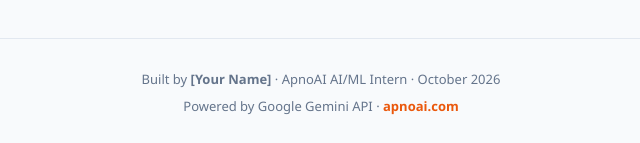
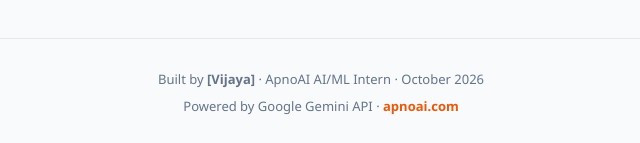
Before and after one commit to dulamvijaya333-crypto/ai-career-copilot, a plain HTML site: page index.html in a window 1280 px wide. Shown: the part 758-901 px from the top of the page, 319-959 px from the left. Drawn offline with Linux system fonts and the light colour scheme.

Commit message:
Update index.html

```diff
--- a/index.html
+++ b/index.html
@@ -393,7 +393,7 @@ footer a:hover { text-decoration: underline; }
 
 <footer>
   <!-- ✏️ CUSTOMIZE: Change footer text to your name -->
-  <p>Built by <strong>[Your Name]</strong> · ApnoAI AI/ML Intern · October 2026</p>
+  <p>Built by <strong>[Vijaya]</strong> · ApnoAI AI/ML Intern · October 2026</p>
   <p style="margin-top: 6px;">Powered by Google Gemini API · <a href="https://apnoai.com">apnoai.com</a></p>
 </footer>
 
```
